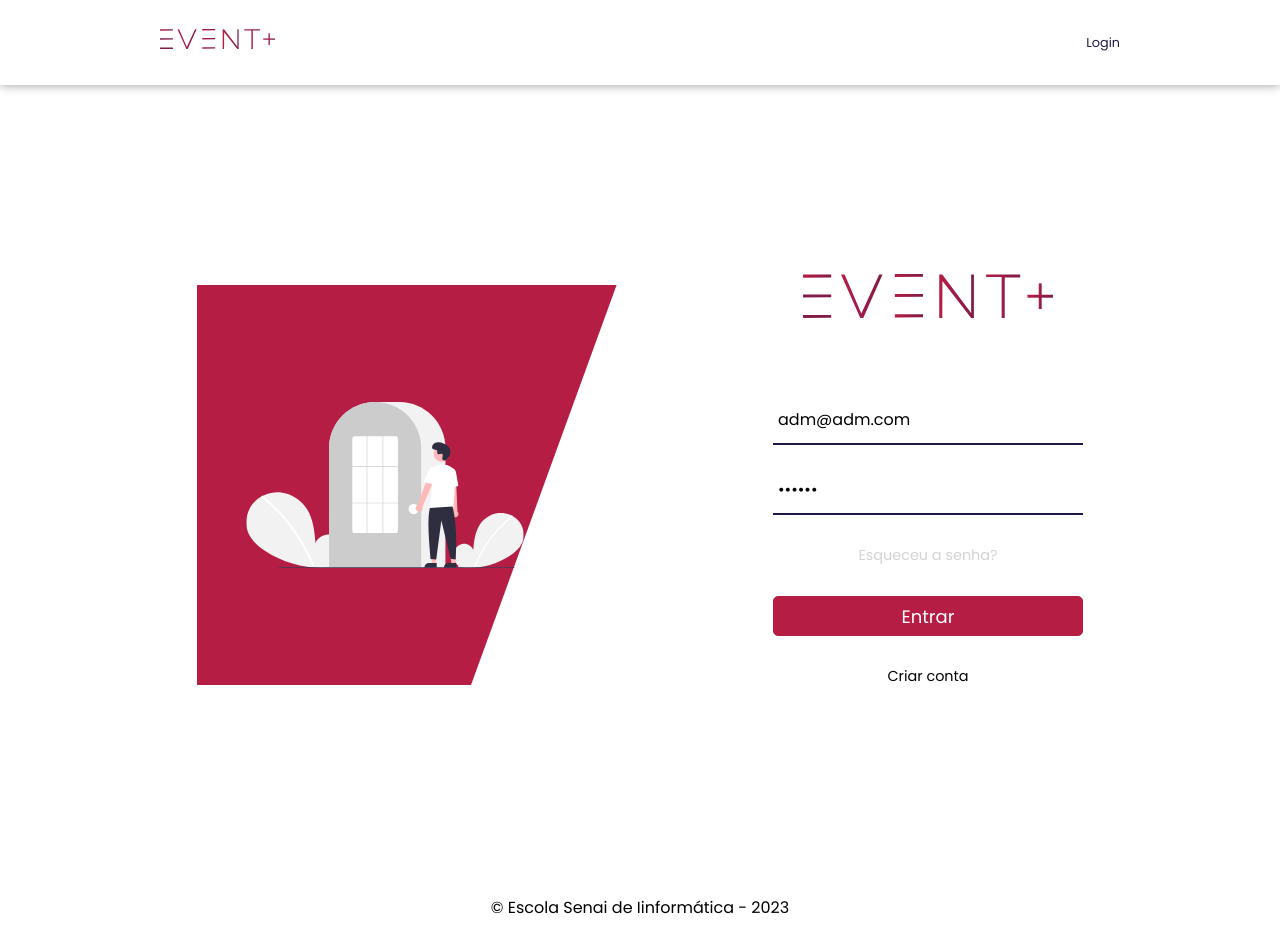
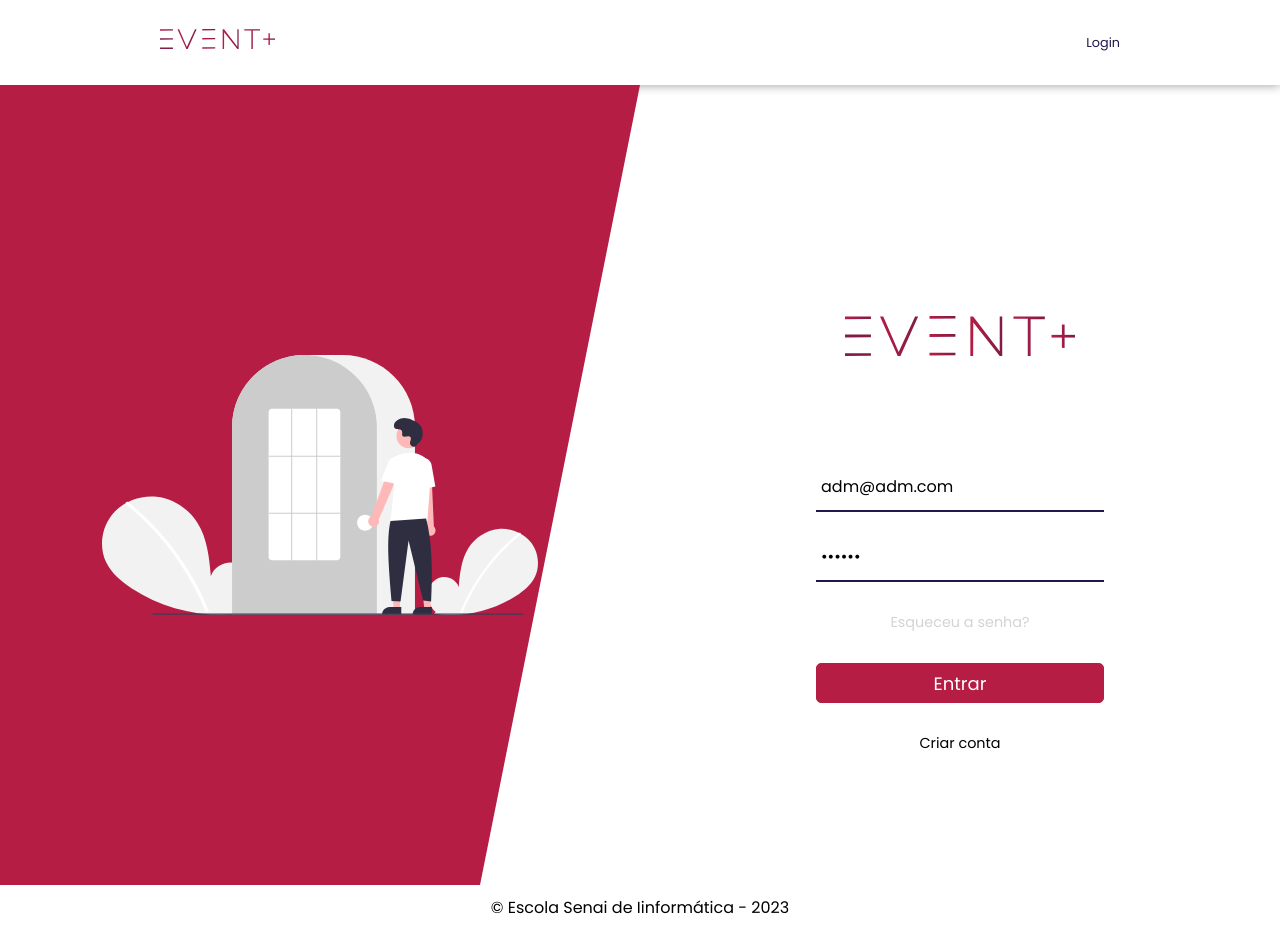
Before and after one commit to Filipe-Gois/eventplus-finalizado, a React (Create React App) app: page /login in a window 1280 px wide. Built offline with nearby package versions, Linux system fonts and the light colour scheme; the HTML template or start-up script is replaced by a standard one.

Commit message:
correção do html e css da login page

```diff
--- a/src/components/ContactSection/ContactSection.css
+++ b/src/components/ContactSection/ContactSection.css
@@ -35,7 +35,7 @@
     color: var(--text-color);
   }
 
-  @media screen and (min-width: 992px) {
+  @media screen and (min-width: 768px) {
     .contato__endereco-box {
       flex-direction: row;
       justify-content: center;
--- a/src/components/Footer/Footer.css
+++ b/src/components/Footer/Footer.css
@@ -16,7 +16,7 @@
 }
 
 /* Desktop */
-@media screen and (min-width: 992px) {
+@media screen and (min-width: 768px) {
   .footer-page {
     font-size: 1rem;
   }
--- a/src/components/Modal/Modal.css
+++ b/src/components/Modal/Modal.css
@@ -104,7 +104,7 @@
     font-size: 1rem;
   }
 
-  @media screen and (min-width: 992px) {
+  @media screen and (min-width: 768px) {
     .modal__box {
       width: 550px;
       height: 550px;
--- a/src/components/Spinner/Spinner.css
+++ b/src/components/Spinner/Spinner.css
@@ -8,6 +8,6 @@
     z-index: 50000;
 }
 
-@media screen and (min-width: 992px) {
+@media screen and (min-width: 768px) {
 
 }
--- a/src/components/Toggle/Toggle.css
+++ b/src/components/Toggle/Toggle.css
@@ -23,17 +23,19 @@
   background-color: #201849;
   border: 1px solid #201849;
   border-radius: 50%;
-    box-shadow: inset 0 0 16px 1px rgba(0, 0, 0, .15);
+  box-shadow: inset 0 0 16px 1px rgba(0, 0, 0, 0.15);
   /* transform: scale(1.5); */
-    transition: 1.2s ;
+  transition: 1.2s;
 }
 
-.toggle__switch-check { display: none;}
+.toggle__switch-check {
+  display: none;
+}
 
 .toggle--active {
   /* justify-content: flex-end; */
-    border: 2px solid #B51D44;
-    background-color: #B51D44;
+  border: 2px solid #b51d44;
+  background-color: #b51d44;
 }
 
 .toggle__switch--active {
@@ -64,8 +66,8 @@
   right: 0;
   bottom: 0;
   background-color: #fff;
-    -webkit-transition: .4s;
-    transition: .4s;
+  -webkit-transition: 0.4s;
+  transition: 0.4s;
 }
 
 .slider:before {
@@ -76,16 +78,16 @@
   left: 4px;
   bottom: 4px;
   background-color: #201849;
-    -webkit-transition: .4s;
-    transition: .4s;
+  -webkit-transition: 0.4s;
+  transition: 0.4s;
 }
 
 input:checked + .slider {
-    background-color: #B51D44;
+  background-color: #b51d44;
 }
 
 input:focus + .slider {
-    box-shadow: 0 0 1px #B51D44;
+  box-shadow: 0 0 1px #b51d44;
 }
 
 input:checked + .slider:before {
@@ -104,7 +106,5 @@
   border-radius: 50%;
 }
 
-
-  @media screen and (min-width:992px) {
-
+@media screen and (min-width: 768px) {
 }
--- a/src/pages/LoginPage/LoginPage.css
+++ b/src/pages/LoginPage/LoginPage.css
@@ -2,41 +2,29 @@
   font-family: Poppins-Regular;
   src: url(../../assets/fonts/Poppins/Poppins-Regular.ttf);
 }
-@font-face {
-  font-family: Poppins-Thin;
-  src: url(../../assets/fonts/Poppins/Poppins-Thin.ttf);
-}
 
 /* mobile first */
-/* cuidado com os nomes  */
-/* .container-login {
-  width: 100vw;
-  height: 100vh;
-  max-width: 992px;
-  margin: 0 auto;
-  display: flex;
-  justify-content: center;
-  align-items: center;
-} */
 .frm-login__formbox {
   max-width: 100%;
   width: 100%;
-  height: 60%;
-
+  height: 100%;
+  gap: 0%;
   display: flex;
   flex-direction: column;
   justify-content: center;
   align-items: center;
 }
+
 .frm-login {
-  width: 85vw;
-  height: 80vh;
+  width: 100%;
+  height: 70vh;
   display: flex;
   flex-direction: column;
-  justify-content: space-around;
+  justify-content: center;
   align-items: center;
-  /* border: 1px solid green; */
+  margin-top: 50px;
 }
+
 .login {
   display: flex;
   justify-content: center;
@@ -45,21 +33,10 @@
   margin-top: 50px;
 }
 
-.login-box {
-  width: 100%;
-  height: 100%;
-  display: flex;
-  /* align-items: center; */
-  justify-content: center;
-}
-
-.login__illustration {
-  display: none;
-}
-
 .frm-login__logo {
   width: 90%;
   max-height: 100%;
+  margin-bottom: 30%;
 }
 
 .frm-login__button,
@@ -69,67 +46,11 @@
 
 .frm-login__entry {
   padding-bottom: 10px;
-  /* font-family: Poppins-Regular; */
 }
 
 .frm-login__entry::placeholder {
   color: lightgrey;
 }
-
-/* .focus-input {
-  position: absolute;
-  display: block;
-  width: 100%;
-  height: 100%;
-  top: 0;
-  left: 0;
-  pointer-events: none;
-  color: red;
-}
-
-.focus-input::before {
-  content: "";
-  display: block;
-  position: absolute;
-  bottom: -2px;
-  left: 0;
-  width: 0;
-  height: 2px;
-  -webkit-transition: all 0.4s;
-  -o-transition: all 0.4s;
-  -moz-transition: all 0.4s;
-  transition: all 0.4s;
-  background: #6a7dfe;
-  background: -webkit-linear-gradient(to left, #21d4fd, #b721ff);
-  background: -o-linear-gradient(to left, #21d4fd, #b721ff);
-  background: -moz-linear-gradient(to left, #21d4fd, #b721ff);
-  background: linear-gradient(to left, #21d4fd, #b721ff);
-}
-
-.focus-input::after {
-  font-size: 15px;
-  color: #999999;
-  line-height: 1.2;
-  content: attr(data-placeholder);
-  display: block;
-  width: 100%;
-  position: absolute;
-  top: 16px;
-  left: 0px;
-  padding-left: 5px;
-  -webkit-transition: all 0.4s;
-  -o-transition: all 0.4s;
-  -moz-transition: all 0.4s;
-  transition: all 0.4s;
-}
-
-.input:focus {
-  outline: 0;
-}
-
-.frm-login__entry + .focus-input::after {
-  top: -15px;
-} */
 
 .frm-login__link {
   text-decoration: none;
@@ -142,6 +63,7 @@
 .frm-login__link--criar {
   color: #000;
 }
+
 @media screen and (min-width: 450px) {
   .login-box {
     align-items: center;
@@ -151,68 +73,60 @@
     max-height: 60%;
   }
 }
-@media screen and (min-width: 992px) {
+
+@media screen and (min-width: 768px) {
+  .login-section {
+    width: 100%;
+    height: 100%;
+    display: flex;
+  }
+
+  .uga {
+    display: none;
+  }
+
   .login {
-    position: relative;
-    z-index: 1;
-    width: 100%;
-    max-height: 100%;
-    margin: 0 auto;
-    justify-content: space-between;
-    /* border: 1px solid red; */
-    /* margin-top: calc(10vh) !important; */
+    width: 50vw;
+    height: 100vh;
+    justify-content: center;
+    align-items: center;
+    margin-top: 0;
   }
-  .ilustrator-brox {
-    display: block;
-  }
+
   .login__illustration {
     display: flex;
-    align-self: center;
-    position: relative;
-    top: 0;
-    left: 0;
-    width: 60% !important;
-    height: 50%;
-    overflow: hidden;
-    /* border: 2px solid black; */
-    /* background-color: var(--color-red); */
+    width: 50vw;
+    height: 100vh;
+    background-color: var(--color-red);
+    clip-path: polygon(0% 0%, 100% 0%, 75% 100%, 0% 100%);
   }
 
-  .login__illustration-rotate {
-    position: absolute;
-    top: -280px;
-    left: -204px;
-    z-index: 2;
-    transform: rotate(20deg);
+  .login__illustration-box {
+    display: flex;
+    align-items: center;
+    justify-content: center;
     width: 100%;
-    max-width: 1000px;
-    height: 180%;
-    /* background-color: rgba(181, 29, 68, 0.3); */
-    background-color: var(--color-red);
+    height: 100%;
   }
 
   .login-illustrator {
-    position: absolute;
-    top: calc(50% - (166px / 2));
-    /* left: calc(50% - 40%); */
-    left: calc(50% - 260px);
-    z-index: 3;
-    /* width: 100%; */
-    width: 320px;
-    height: 166px;
+    width: 100%;
+    height: 100%;
   }
 
   .frm-login__formbox {
     height: 70%;
+    width: 80%;
   }
 
   .frm-login {
-    max-width: 310px;
-    height: 470px;
-    /* border: 1px solid red; */
+    width: 100%;
+    height: 100%;
+    justify-content: center;
   }
+
   .frm-login__logo {
-    width: 250px;
+    width: 80%;
   }
 
   .frm-login__entry,
@@ -221,3 +135,10 @@
     margin-top: 30px;
   }
 }
+
+@media screen and (min-width: 992px) {
+  .frm-login__formbox {
+
+    width: 60%;
+  }
+}
--- a/src/pages/LoginPage/LoginPage.jsx
+++ b/src/pages/LoginPage/LoginPage.jsx
@@ -53,22 +53,24 @@ const LoginPage = () => {
   }
   return (
     <MainContent>
-      <section className="login">
-        <Container>
-          <div className="login-box">
-            <div className="login__illustration">
-              <div className="login__illustration-rotate"></div>
+      <section className="login-section">
+        <div className="login__illustration">
+          <Container>
+            <div className="login__illustration-box">
               <ImageIllustrator
                 imageRender={loginImage}
                 altText="Imagem de um homem em frente de uma porta de entrada"
                 additionalClass="login-illustrator"
               />
             </div>
+          </Container>
+        </div>
 
+        <div className="login">
+          <Container>
             <div className="frm-login">
-              <img src={logo} className="frm-login__logo" alt="" />
-
               <form className="frm-login__formbox" onSubmit={handleSubmit}>
+                <img src={logo} className="frm-login__logo" alt="" />
                 <Input
                   additionalClass="frm-login__entry"
                   type="email"
@@ -85,8 +87,6 @@ const LoginPage = () => {
                   placeholder="Email"
                 />
 
-                {/* <span className="focus-input" data-placeholder="Email"></span> */}
-
                 <Input
                   additionalClass="frm-login__entry"
                   type="password"
@@ -102,8 +102,6 @@ const LoginPage = () => {
                   }}
                   placeholder="Senha"
                 />
-
-                {/* <span className="focus-input" data-placeholder="Password"></span> */}
 
                 <Link to="" className="frm-login__link">
                   Esqueceu a senha?
@@ -125,8 +123,8 @@ const LoginPage = () => {
                 </Link>
               </form>
             </div>
-          </div>
-        </Container>
+          </Container>
+        </div>
       </section>
     </MainContent>
   );
```
Also changed, not shown: src/pages/LoginPage/LoginBackup/LoginPage copy.jsx (+6 -6 lines). Lines whose indentation alone changed are shown as unchanged.
